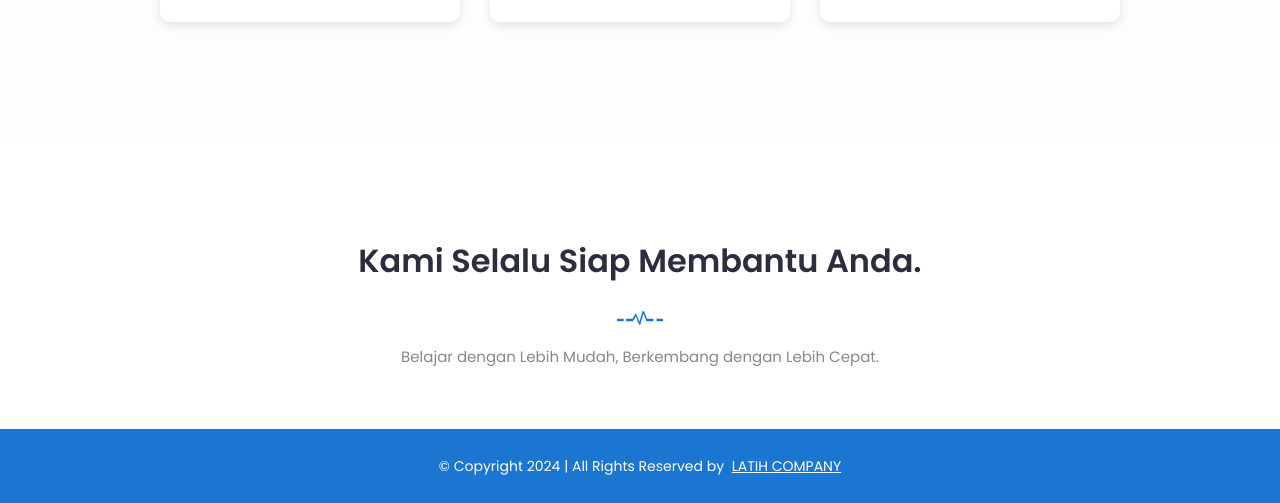
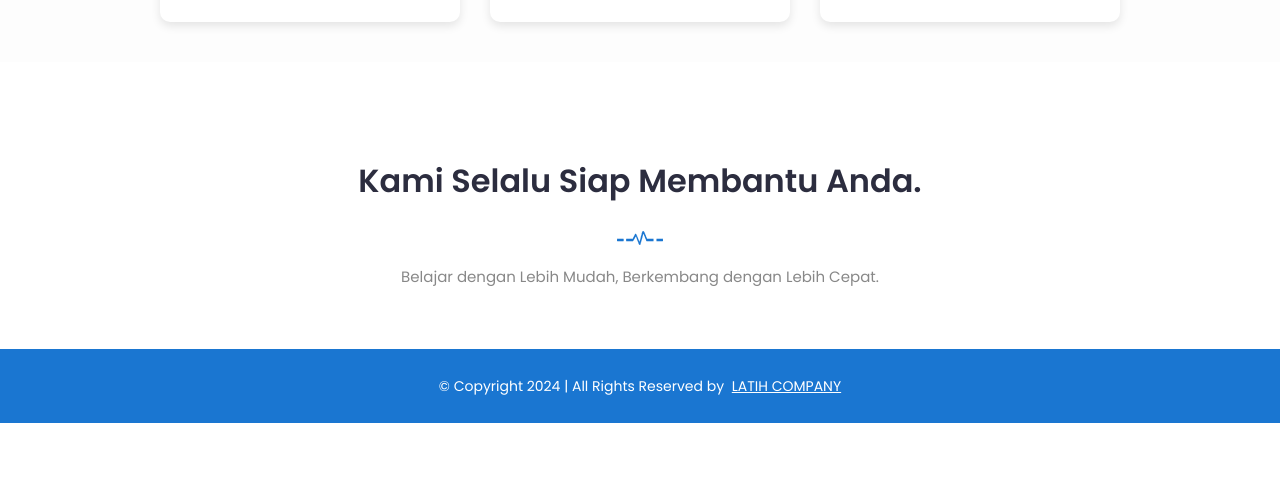
Before and after one commit to satpamyolo/latih-company, a plain HTML site: page index.html in a window 1280 px wide. Shown: the part 3781-4284 px from the top of the page. After the commit the page ends 4204 px from the top, so only its background shows below. Drawn offline with Linux system fonts and the light colour scheme; a script that the page names is missing.

Commit message:
Update index.html

```diff
--- a/index.html
+++ b/index.html
@@ -495,7 +495,7 @@
 			</div>
 		</section>
 
-		<section class="appointment" style="padding-top: -80px;>
+		<section class="appointment" style="margin-top: -80px;>
 			<div class="container">
 				<div class="row">
 					<div class="col-lg-12">
```
